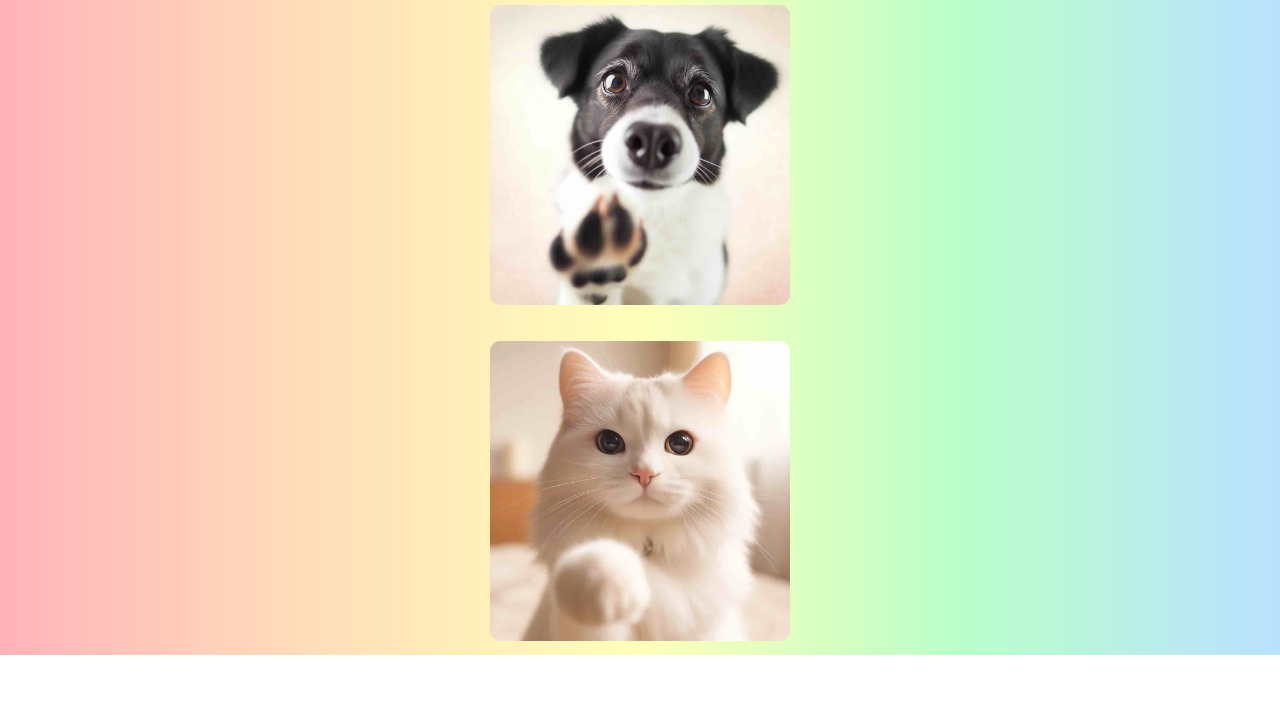
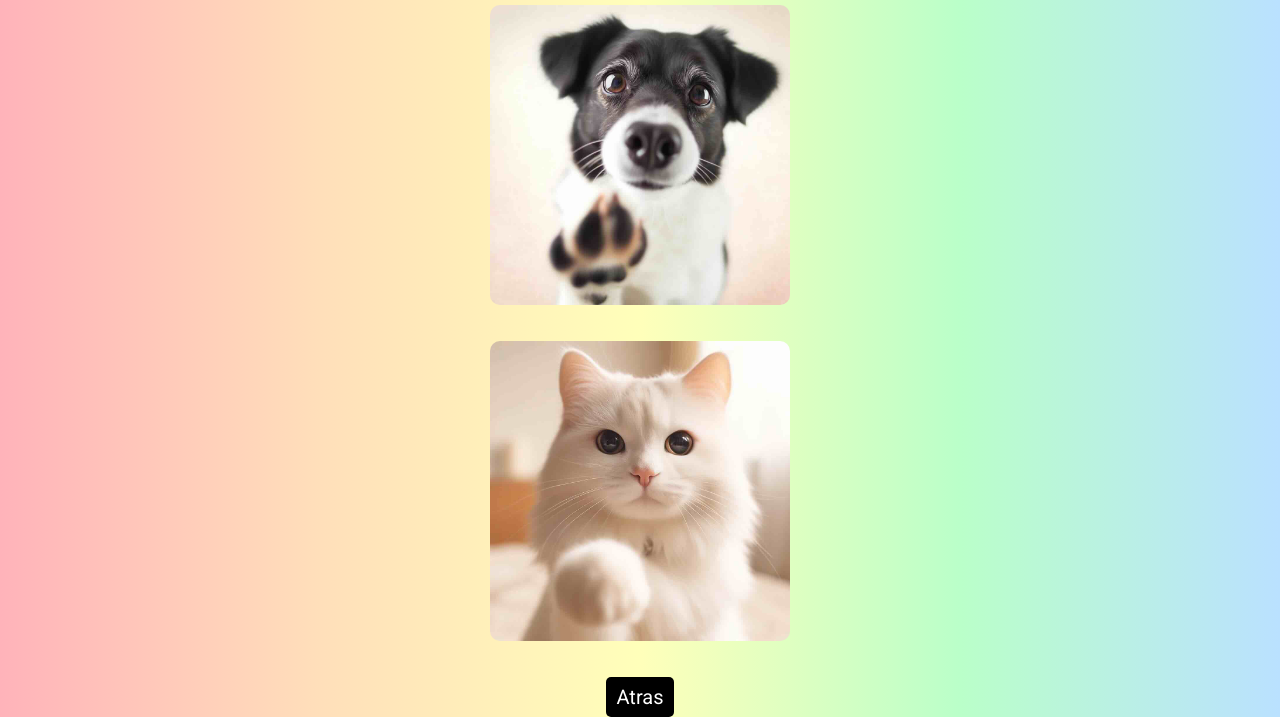
Before and after one commit to DarthQach/oreo-luna, a plain HTML site: page page26.html in a window 1280 px wide. Shown: the part 145-862 px from the top of the page. Before the commit the page ends 800 px from the top, so only its background shows below. Drawn offline with nearby package versions, Linux system fonts and the light colour scheme.

Commit message:
Adding back button to last page

```diff
--- a/page26.html
+++ b/page26.html
@@ -18,6 +18,10 @@
       <img src="./images/26.jpeg" alt="" srcset="" />
       <br>
       <img src="./images/27.jpeg" alt="" srcset="">
+      <br>
+      <div class="d-flex justify-content-center">
+        <button class="btn-next" onclick="goToPreviousPage()">Atras</button>
+      </div>
     </div>
 
     <!-- Bootstrap and jQuery -->
```
Also changed, not shown: images/26.webp (deleted), images/27.webp (deleted), 1 other file.
